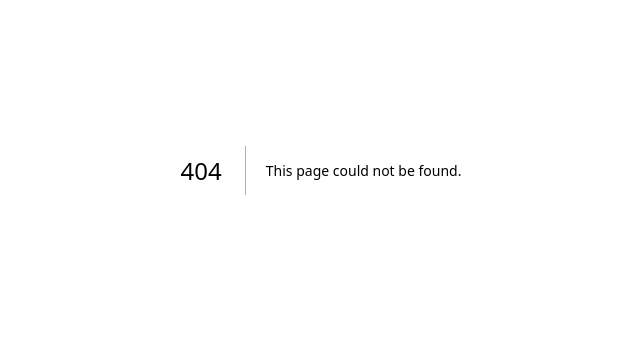
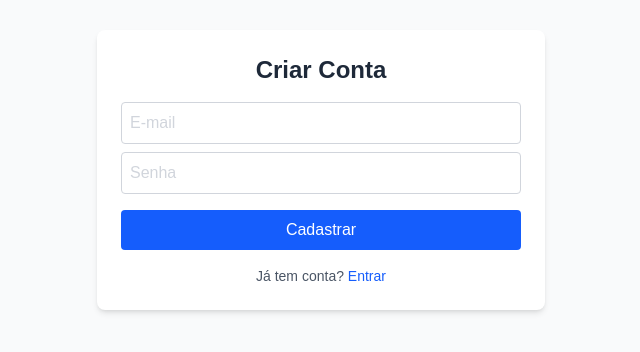
Before and after one commit to Ricardo-Tanabe/planejedu, a Next.js app: page /auth/register in a window 1280 px wide. Before the commit this address had no page. Shown: the part 230-582 px from the top of the page, without its empty margins (319-959 px from the left). Built offline with nearby package versions, Linux system fonts and the light colour scheme.

Commit message:
feat(auth): adiciona página de registro com validação e integração com API

```diff
--- /dev/null
+++ b/src/app/auth/register/page.tsx
@@ -0,0 +1,85 @@
+"use client";
+
+import { useState } from "react";
+import { useRouter } from "next/navigation";
+import Link from "next/link";
+
+export default function RegisterPage() {
+    const router = useRouter();
+    const [email, setEmail] = useState("");
+    const [password, setPassword] = useState("");
+    const [error, setError] = useState<string | null>(null);
+    const [loading, setLoading] = useState(false);
+
+    async function handleRegister() {
+        setError(null);
+
+        if (!email.trim() || !password.trim()) {
+            setError("Preencha todos os campos");
+            return;
+        }
+
+        setLoading(true);
+        try {
+            const res = await fetch("/api/auth/register", {
+                method: "POST",
+                body: JSON.stringify({ email, password }),
+                headers: { "Content-Type": "application/json" }
+            })
+
+            if (!res.ok) {
+                const data = await res.json();
+                throw new Error(data?.error || "Erro ao cadastrar")
+            }
+
+            router.push("/auth/login")
+        } catch {
+            setError("Erro inesperado");
+        } finally {
+            setLoading(false);
+        }
+    }
+
+    return (
+        <main className="min-h-screen flex flex-col items-center justify-center bg-gray-50 p-4">
+            <div className="bg-white p-6 rounded-lg shadow-md w-full max-w-md">
+                <h1 className="text-2xl font-bold mb-4 text-center text-gray-800">Criar Conta</h1>
+
+                {error && <p className="text-red-500 mb-2 text-center">{error}</p>}
+
+                <input
+                    className="w-full border border-gray-300 p-2 mb-2 rounded text-gray-400
+                    placeholder:text-gray-300 focus:ring-2 focus:ring-blue-500"
+                    type="email"
+                    placeholder="E-mail"
+                    value={email}
+                    onChange={e => setEmail(e.target.value)}
+                    disabled={loading}
+                />
+                <input
+                    className="w-full border border-gray-300 p-2 mb-4 rounded text-gray-400
+                    placeholder:text-gray-300 focus:ring-2 focus:ring-blue-500"
+                    type="password"
+                    placeholder="Senha"
+                    value={password}
+                    onChange={e => setPassword(e.target.value)}
+                    disabled={loading}
+                />
+                <button
+                    onClick={handleRegister}
+                    className="bg-blue-600 text-white w-full p-2 rounded hover:bg-blue-700 disabled:opacity-50"
+                    disabled={loading}
+                >
+                    {loading ? "Cadastrando..." : "Cadastrar"}
+                </button>
+
+                <p className="text-center mt-4 text-sm text-gray-600">
+                    Já tem conta?{" "}
+                    <Link href="/auth/login" className="text-blue-600 hover:underline">
+                        Entrar
+                    </Link>
+                </p>
+            </div>
+        </main>
+    )
+}
```
